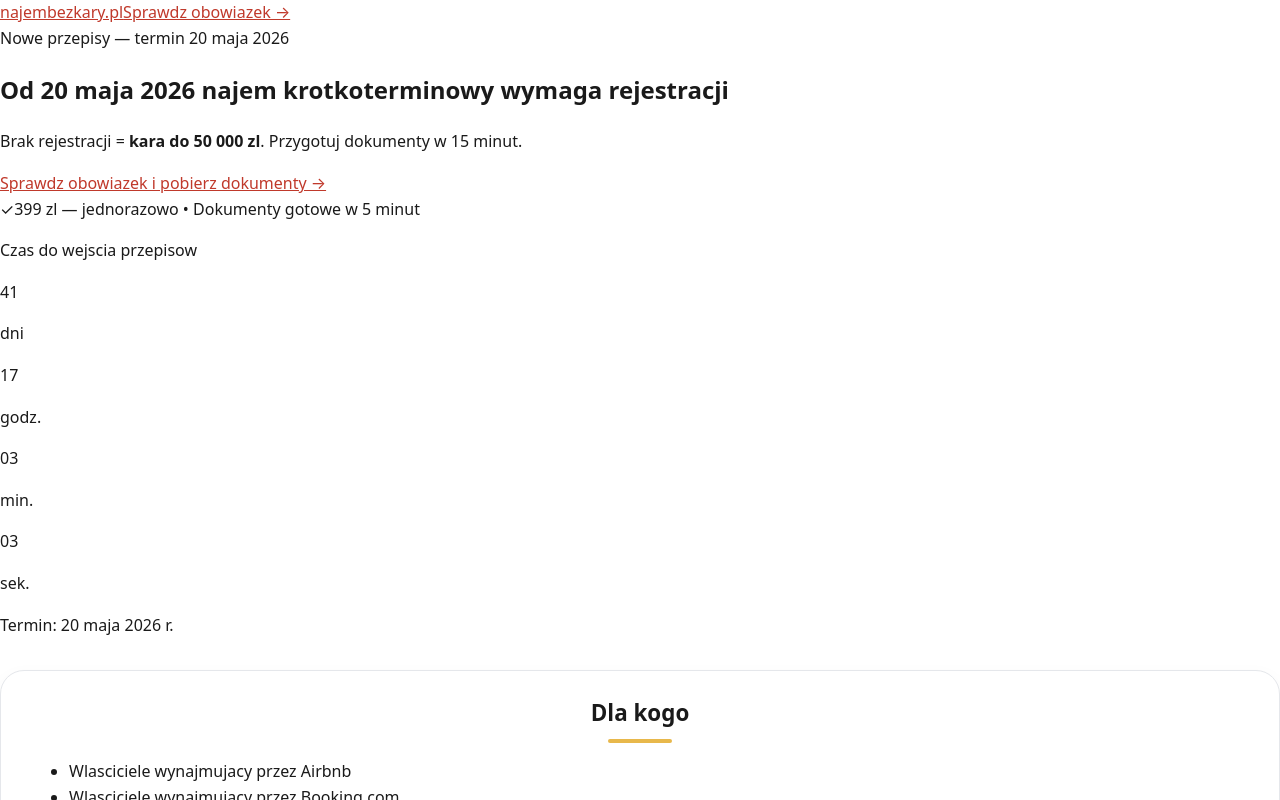
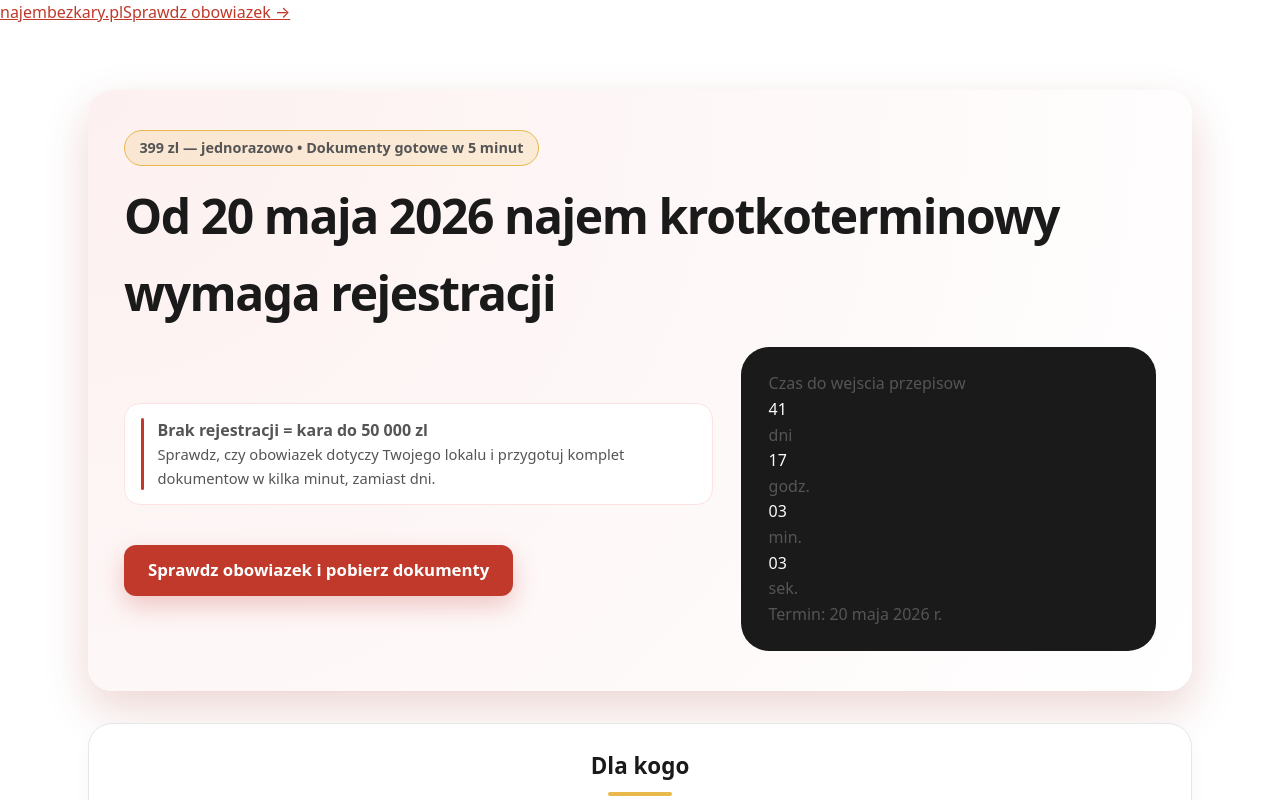
Before and after one commit to pawelklimankowicz-commits/najembezkary.pl, a Next.js app: page / in a window 1280 px wide. Shown: the top 800 px of the page. Built offline with nearby package versions, Linux system fonts and the light colour scheme.

Commit message:
Update page.tsx

```diff
--- a/src/app/page.tsx
+++ b/src/app/page.tsx
@@ -3,53 +3,35 @@ import CountdownTimer from "@/components/CountdownTimer";
 
 export default function HomePage() {
   return (
-    <main>
-      <section className="bg-gradient-to-b from-[#FDF0F0] to-white pt-16 pb-20">
-        <div className="max-w-6xl mx-auto px-4">
-          <div className="grid lg:grid-cols-2 gap-12 items-center">
-            <div>
-              <div className="inline-flex items-center gap-2 bg-red-100 text-[#C0392B] text-sm font-semibold px-4 py-1.5 rounded-full mb-6">
-                <span className="w-2 h-2 rounded-full bg-[#C0392B] animate-pulse" />
-                Nowe przepisy — termin 20 maja 2026
-              </div>
-
-              <h1 className="text-4xl md:text-5xl font-bold text-gray-900 leading-tight mb-4">
-                Od 20 maja 2026 najem krotkoterminowy{" "}
-                <span className="text-[#C0392B]">wymaga rejestracji</span>
-              </h1>
-
-              <div className="border-l-4 border-[#C0392B] pl-4 mb-6">
-                <p className="text-gray-600 text-lg">
-                  Brak rejestracji = <strong className="text-[#C0392B]">kara do 50 000 zl</strong>.
-                  Przygotuj dokumenty w 15 minut.
+    <main className="landing">
+      <section className="hero">
+        <p className="badge">399 zl — jednorazowo • Dokumenty gotowe w 5 minut</p>
+        <h1>Od 20 maja 2026 najem krotkoterminowy wymaga rejestracji</h1>
+        <div className="hero-content">
+          <div className="hero-main-copy">
+            <div className="hero-warning">
+              <div className="hero-warning-bar" />
+              <div>
+                <p className="hero-warning-title">Brak rejestracji = kara do 50 000 zl</p>
+                <p className="hero-warning-text">
+                  Sprawdz, czy obowiazek dotyczy Twojego lokalu i przygotuj komplet dokumentow w
+                  kilka minut, zamiast dni.
                 </p>
               </div>
-
-              <div className="flex flex-col sm:flex-row gap-3 mb-6">
-                <Link
-                  href="/quiz"
-                  className="bg-[#C0392B] hover:bg-[#A93226] text-white font-bold text-base px-8 py-4 rounded-xl shadow-lg shadow-red-200 transition-all hover:-translate-y-0.5 text-center"
-                >
-                  Sprawdz obowiazek i pobierz dokumenty →
-                </Link>
-              </div>
-
-              <div className="inline-flex items-center gap-2 bg-[#E8B84B]/15 border border-[#E8B84B] text-[#7D5C00] text-sm font-medium px-4 py-2 rounded-full">
-                <span>✓</span>
-                399 zl — jednorazowo • Dokumenty gotowe w 5 minut
-              </div>
             </div>
-
-            <div className="lg:flex lg:justify-end">
-              <div className="w-full max-w-sm">
-                <CountdownTimer />
-              </div>
+            <div className="hero-actions">
+              <Link href="/quiz" className="btn-primary hero-cta">
+                Sprawdz obowiazek i pobierz dokumenty
+              </Link>
             </div>
+          </div>
+          <div className="hero-countdown">
+            <CountdownTimer />
           </div>
         </div>
       </section>
 
-      <section className="landing-section max-w-6xl mx-auto px-4">
+      <section className="landing-section">
         <h2>Dla kogo</h2>
         <ul>
           <li>Wlasciciele wynajmujacy przez Airbnb</li>
@@ -58,7 +40,7 @@ export default function HomePage() {
         </ul>
       </section>
 
-      <section className="landing-section max-w-6xl mx-auto px-4">
+      <section className="landing-section">
         <h2>Co zawiera pakiet</h2>
         <ul>
           <li>Wniosek o wpis do rejestru</li>
@@ -70,7 +52,7 @@ export default function HomePage() {
         </ul>
       </section>
 
-      <section className="landing-section max-w-6xl mx-auto px-4">
+      <section className="landing-section">
         <h2>Jak to dziala</h2>
         <ol>
           <li>Odpowiadasz na 5 pytan</li>
```
